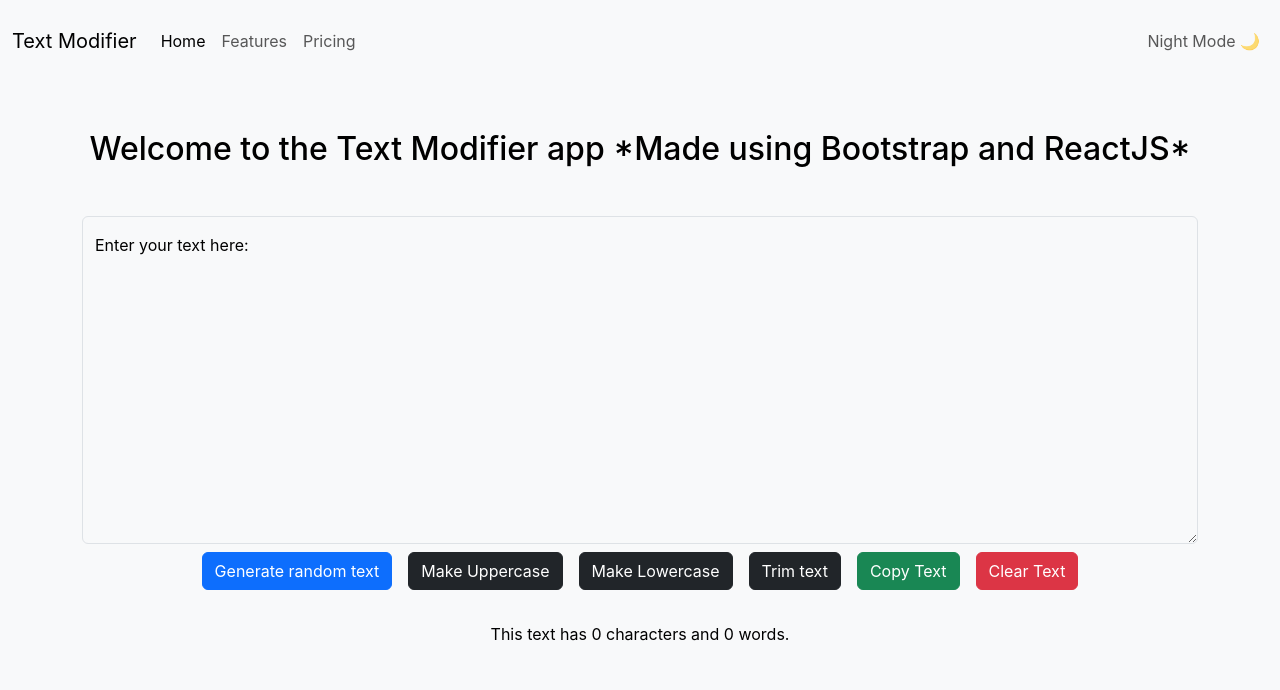
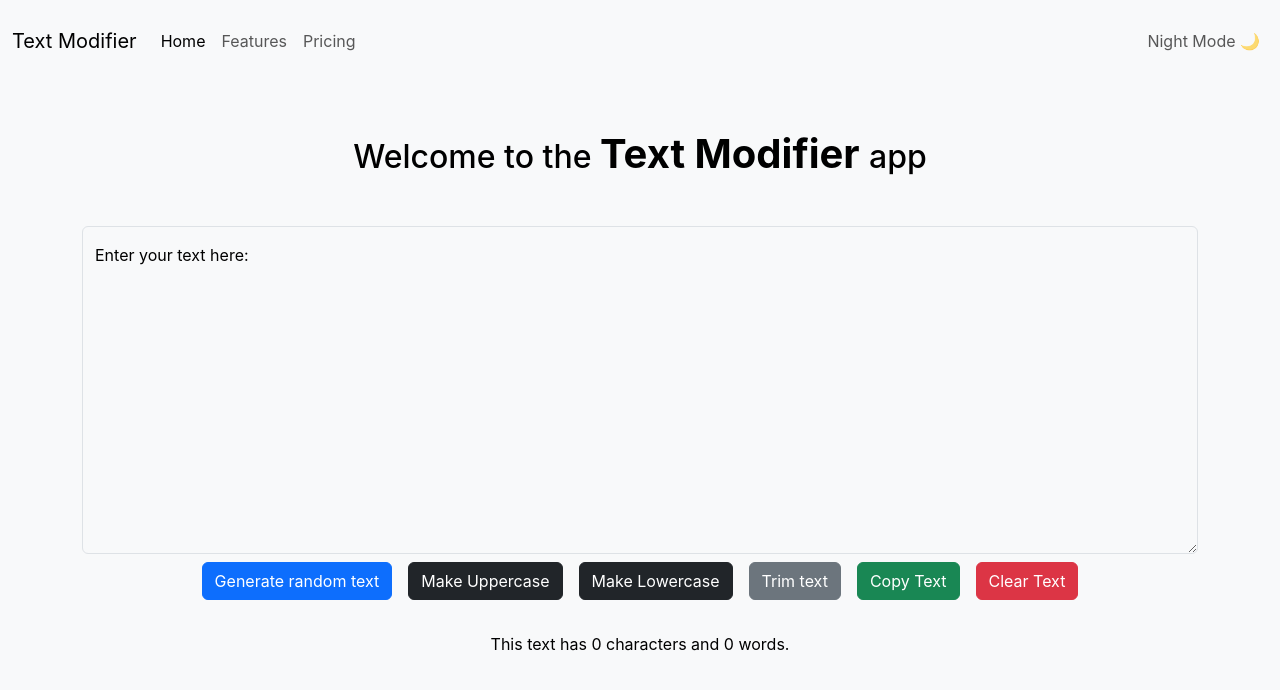
Before and after one commit to pmat101/Text-Modifier, a React (Create React App) app: page / in a window 1280 px wide. Shown: the top 690 px of the page. Built offline with nearby package versions, Linux system fonts and the light colour scheme.

Commit message:
changed text and buttons a little bit

```diff
--- a/src/components/main.js
+++ b/src/components/main.js
@@ -48,7 +48,7 @@ export default function Main(props) {
   return (
     <div className="container" style={{ height: "82vh" }}>
       <h2 className="my-5">
-        Welcome to the Text Modifier app *Made using Bootstrap and ReactJS*
+        Welcome to the <span className="fw-bold fs-1"> Text Modifier </span> app
       </h2>
       <div className="form-floating">
         <textarea
@@ -69,7 +69,7 @@ export default function Main(props) {
         <button className={`btn btn-${textColour} m-2`} onClick={doLow}>
           Make Lowercase
         </button>
-        <button className={`btn btn-${textColour} m-2`} onClick={trim}>
+        <button className={`btn btn-secondary m-2`} onClick={trim}>
           Trim text
         </button>
         <button className="btn btn-success m-2" onClick={copy}>
```
